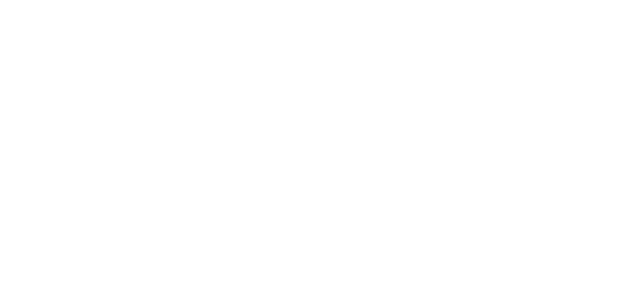
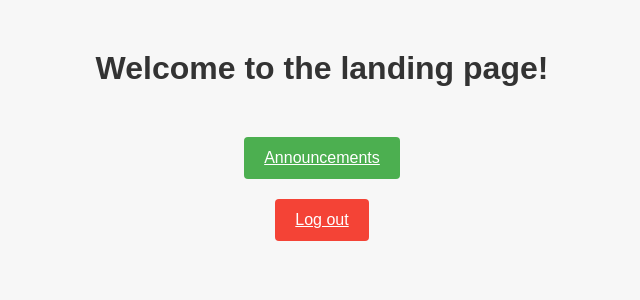
Before and after one commit to ImboredTech/glistening-vacherin, a PHP site: page /admin/index.php in a window 1280 px wide. Before the commit the part shown is empty. Shown: the top 300 px of the page, without its empty margins (318-958 px from the left). Run offline with PHP 8.4, Linux system fonts and the light colour scheme; the visitor is signed in with stand-in values (Sample User, id 1).

Commit message:
Adding an logout.php file and create an landing page for the web admins.

```diff
--- a/admin/index.php
+++ b/admin/index.php
@@ -1,10 +1,57 @@
+<?php
+session_start();
+
+if(!isset($_SESSION['logged_in']) || $_SESSION['logged_in'] !== true) {
+	header("Location: login.php");
+	exit;
+}
+?>
 
 <!DOCTYPE html>
 <html>
 <head>
-	<title>Administrator Panel</title>
+	<title>Landing Page</title>
+	<style>
+		body {
+			background-color: #f7f7f7;
+			font-family: Arial, sans-serif;
+		}
+		h1 {
+			color: #333;
+			text-align: center;
+			margin-top: 50px;
+		}
+		.container {
+			display: flex;
+			flex-direction: column;
+			align-items: center;
+			margin-top: 50px;
+		}
+		.button {
+			background-color: #4CAF50;
+			color: white;
+			padding: 12px 20px;
+			border: none;
+			border-radius: 4px;
+			cursor: pointer;
+			margin-bottom: 20px;
+		}
+		.button:hover {
+			background-color: #45a049;
+		}
+		.logout {
+			background-color: #f44336;
+		}
+		.logout:hover {
+			background-color: #da190b;
+		}
+	</style>
 </head>
 <body>
-
+	<h1>Welcome to the landing page!</h1>
+	<div class="container">
+		<a href="announcements.php" class="button">Announcements</a>
+		<a href="logout.php" class="button logout">Log out</a>
+	</div>
 </body>
 </html>
```
Also changed, not shown: admin/logout.php (added, +13 -0 lines).
